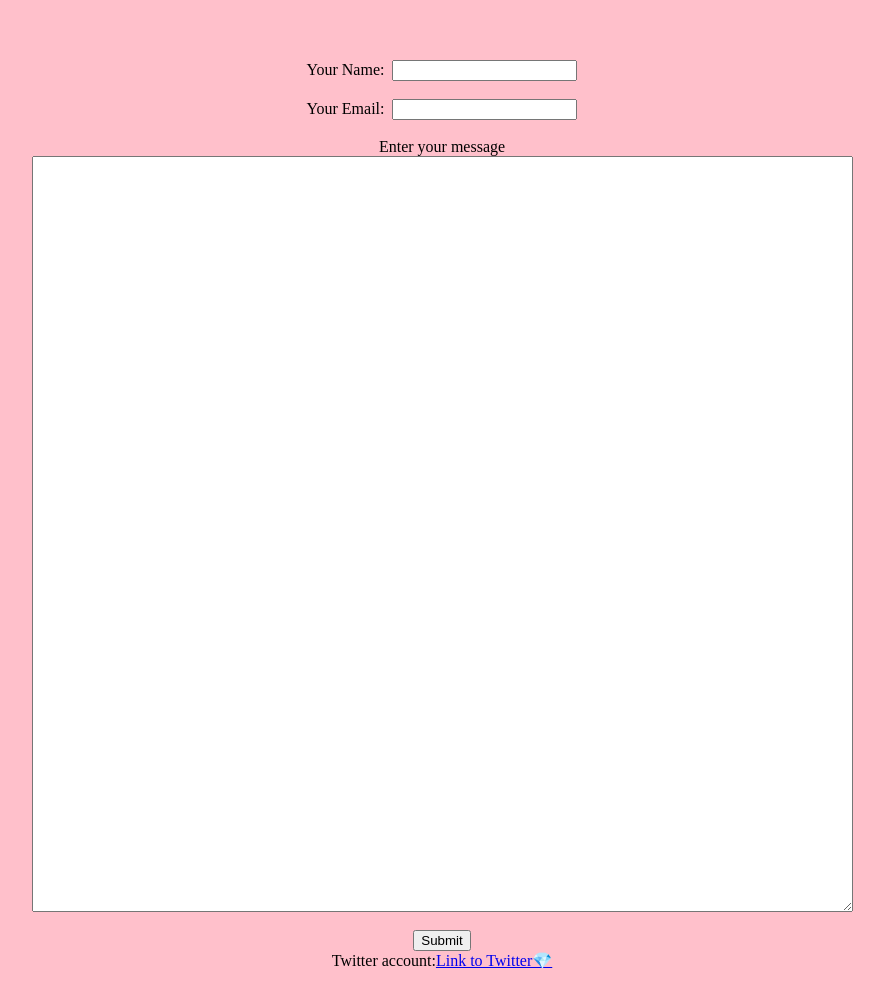
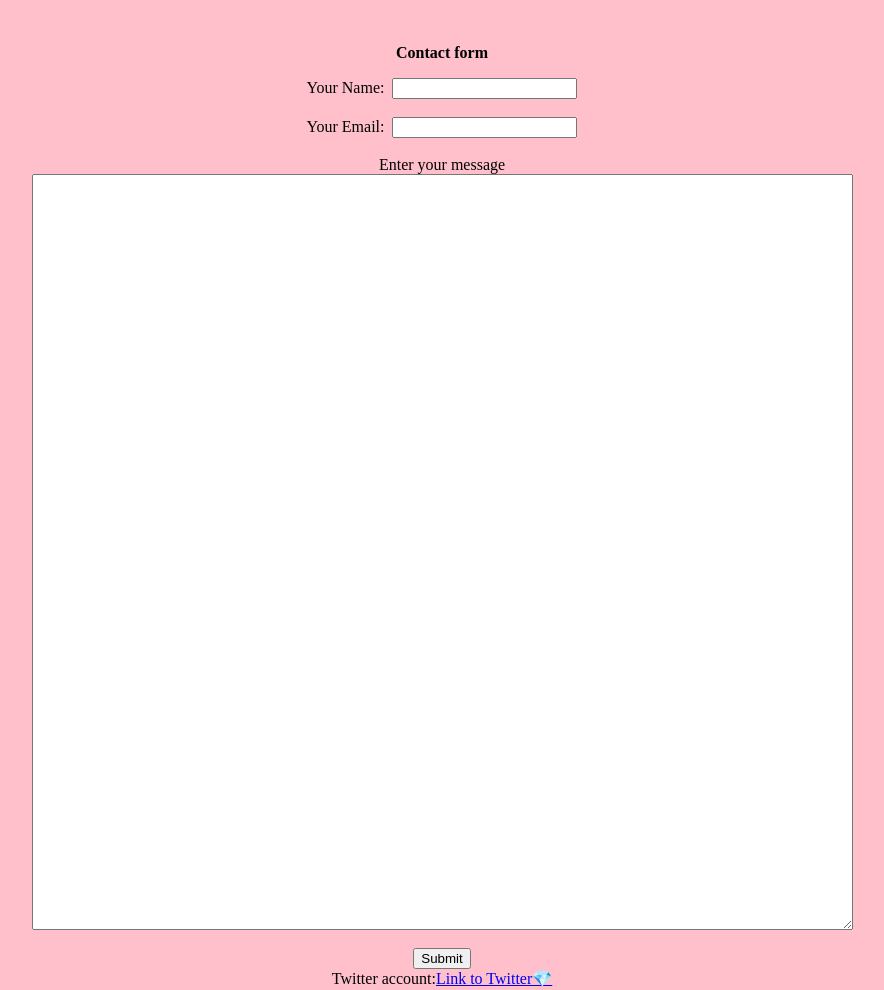
Before and after one commit to AparnaD301/cv, a plain HTML site: page contact.html in a window 1280 px wide. Shown: the whole page, without its empty margins (198-1082 px from the left). Drawn offline with Linux system fonts and the light colour scheme.

Commit message:
Update contact.html

```diff
--- a/contact.html
+++ b/contact.html
@@ -6,6 +6,7 @@
 <center>
 <p>
   <br><br>
+  <strong> Contact form</strong>
 <form action="mailto:aparnacube@gmail.com" method="post" enctype="text/plain">
 <label> Your Name:</label>&nbsp
 <input type="text" name="your name" value""><br><br>
```
